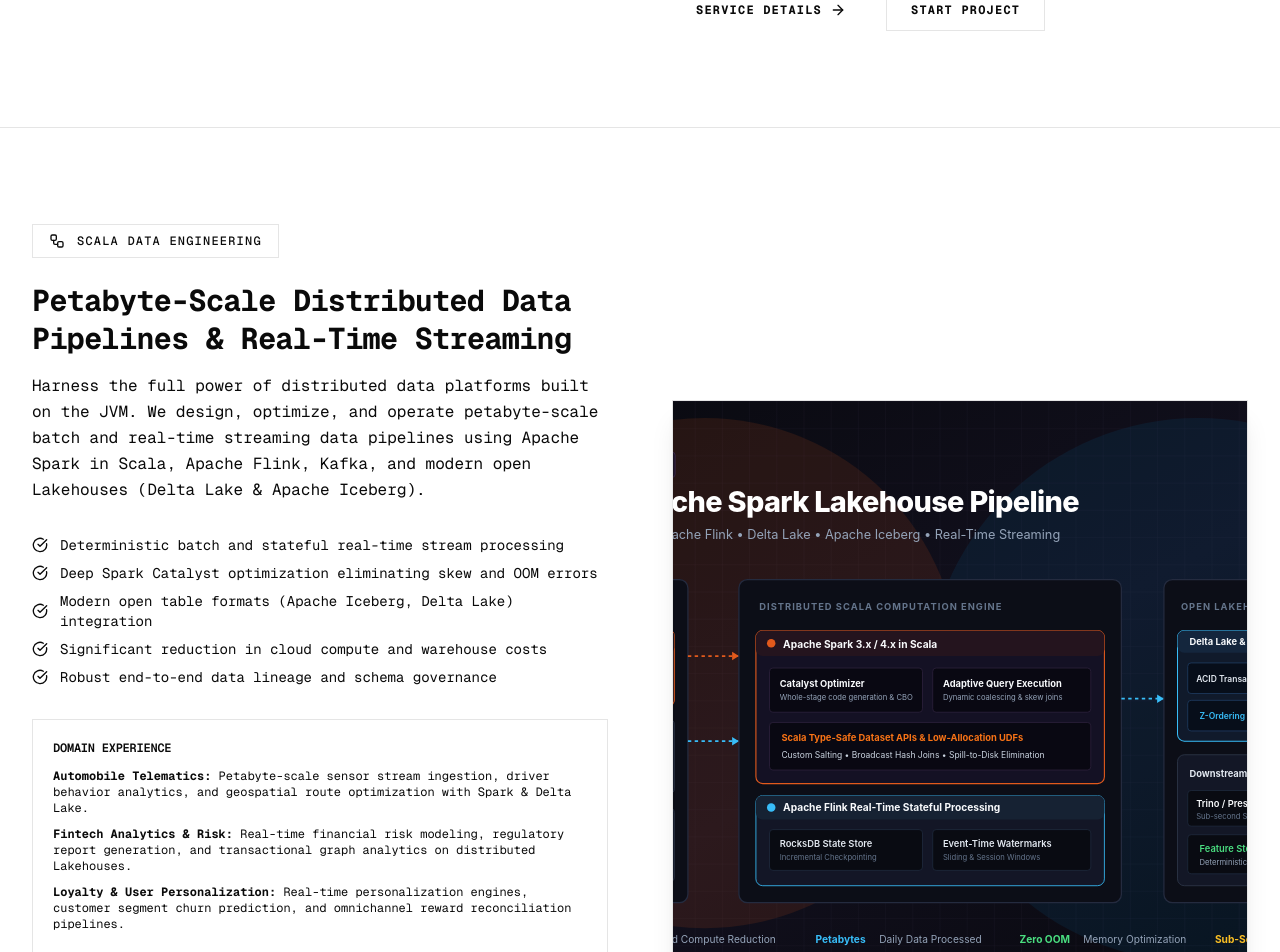
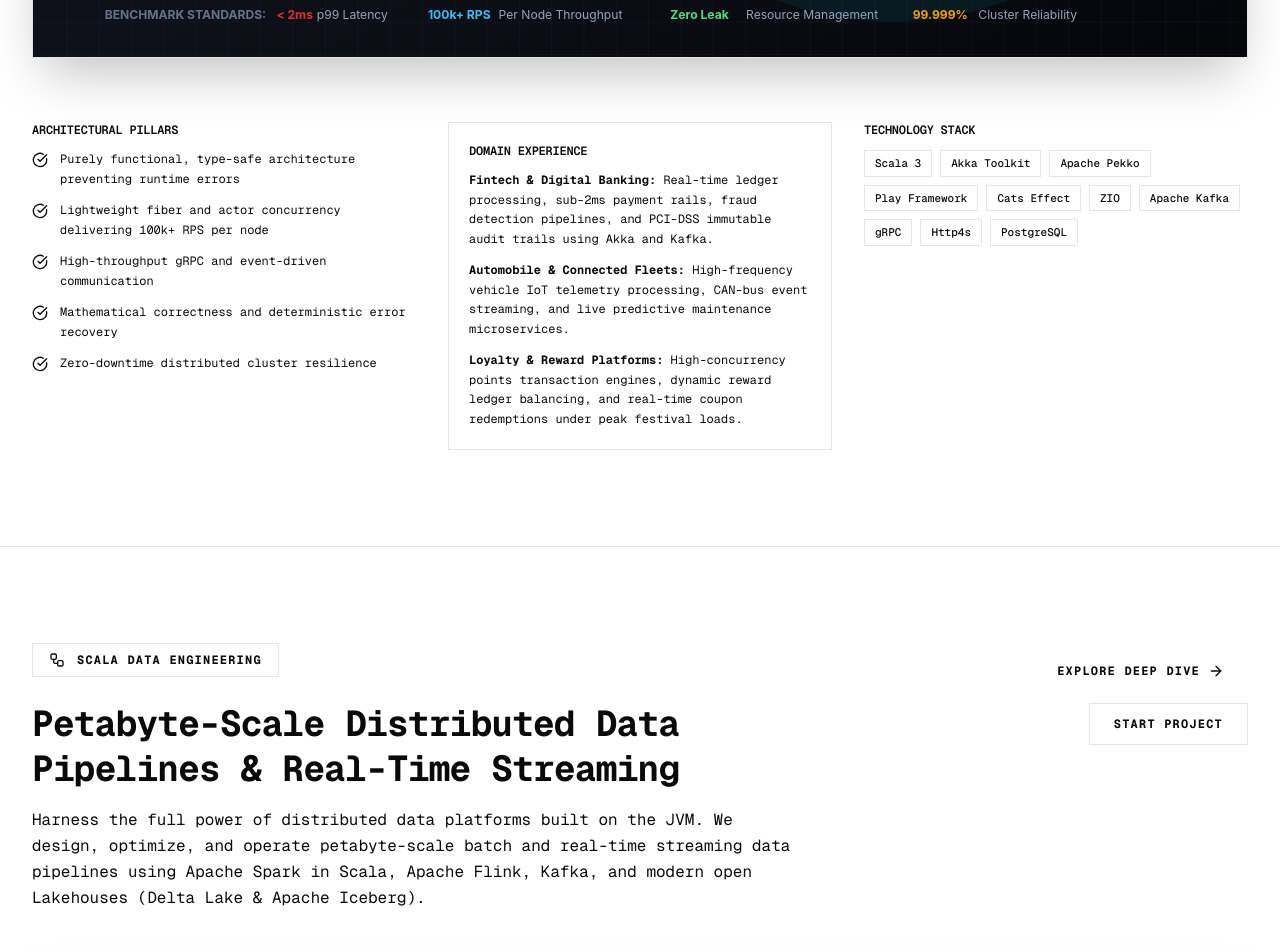
Before and after one commit to dataradixlabs/github.dataradix.in, a React (Vite) app: page /services in a window 1280 px wide. Shown: the part 1640-2592 px from the top of the page. Built offline with nearby package versions, Linux system fonts and the light colour scheme.

Commit message:
fix(services): update architectural visuals to high-impact 16:9 widescreen layout on services and detail pages

```diff
--- a/src/app/pages/ServiceDetailPage.tsx
+++ b/src/app/pages/ServiceDetailPage.tsx
@@ -40,10 +40,10 @@ export function ServiceDetailPage() {
             Back to Services
           </Link>
 
-          <div className="grid grid-cols-1 lg:grid-cols-2 gap-12 items-center">
           <motion.div
-              initial={{ opacity: 0, x: -20 }}
-              animate={{ opacity: 1, x: 0 }}
+            initial={{ opacity: 0, y: 16 }}
+            animate={{ opacity: 1, y: 0 }}
+            className="max-w-4xl mb-12"
           >
             <div className="inline-flex items-center gap-3 px-3 py-1 border border-border bg-background mb-6">
               <service.icon className="w-4 h-4" />
@@ -57,27 +57,27 @@ export function ServiceDetailPage() {
             </p>
           </motion.div>
 
+          {/* Architecture Visual Banner */}
+          {service.image ? (
             <motion.div
-              initial={{ opacity: 0, scale: 0.95 }}
-              animate={{ opacity: 1, scale: 1 }}
-              transition={{ delay: 0.2 }}
-              className="aspect-square border border-border bg-muted flex items-center justify-center relative overflow-hidden group shadow-2xl"
+              initial={{ opacity: 0, y: 20 }}
+              animate={{ opacity: 1, y: 0 }}
+              transition={{ delay: 0.15 }}
+              className="w-full aspect-[16/9] border border-border bg-background/50 rounded-none overflow-hidden group shadow-2xl relative"
             >
-              {service.image ? (
               <img
                 src={service.image}
                 alt={`${service.title} Architecture Diagram`}
-                  className="w-full h-full object-cover object-center transition-transform duration-500 group-hover:scale-105"
-                  loading="lazy"
+                className="w-full h-full object-contain bg-[#08090E] transition-transform duration-500 group-hover:scale-[1.01]"
+                loading="eager"
               />
+            </motion.div>
           ) : (
-                <>
+            <div className="w-full h-64 border border-border bg-muted flex items-center justify-center relative overflow-hidden">
               <div className="absolute inset-0 grid-pattern opacity-100" />
-                  <service.icon className="w-32 h-32 text-muted-foreground/30 relative z-10" />
-                </>
+              <service.icon className="w-24 h-24 text-muted-foreground/30 relative z-10" />
+            </div>
           )}
-            </motion.div>
-          </div>
         </div>
       </section>
 
--- a/src/app/pages/ServicesPage.tsx
+++ b/src/app/pages/ServicesPage.tsx
@@ -44,6 +44,105 @@ export function ServicesPage() {
           className={`py-24 ${index % 2 === 0 ? 'bg-secondary border-y border-border' : ''}`}
         >
           <div className="max-w-7xl mx-auto px-4 sm:px-6 lg:px-8">
+            {service.image ? (
+              /* High-impact Horizontal Architecture Layout */
+              <div className="space-y-12">
+                <div className="grid grid-cols-1 lg:grid-cols-12 gap-8 items-start">
+                  <motion.div
+                    initial={{ opacity: 0, y: 16 }}
+                    whileInView={{ opacity: 1, y: 0 }}
+                    viewport={{ once: true }}
+                    className="lg:col-span-8"
+                  >
+                    <div className="inline-flex items-center gap-3 px-4 py-2 border border-border bg-background mb-6">
+                      <service.icon className="w-4 h-4 text-foreground" />
+                      <span className="text-xs font-bold tracking-widest uppercase">{service.title}</span>
+                    </div>
+
+                    <h2 className="font-display font-bold text-3xl sm:text-4xl mb-4 leading-tight">
+                      {service.tagline}
+                    </h2>
+
+                    <p className="text-muted-foreground leading-relaxed text-base max-w-3xl">
+                      {service.description}
+                    </p>
+                  </motion.div>
+
+                  <div className="lg:col-span-4 flex flex-col sm:flex-row lg:flex-col gap-3 lg:items-end justify-start pt-2">
+                    <Link
+                      to={`/services/${service.id}`}
+                      className="inline-flex items-center justify-center gap-2 px-6 py-3 bg-foreground text-background text-xs font-bold uppercase tracking-widest hover:bg-primary transition-colors w-full sm:w-auto"
+                    >
+                      Explore Deep Dive
+                      <ArrowRight className="w-4 h-4" />
+                    </Link>
+                    <Link
+                      to="/contact"
+                      className="inline-flex items-center justify-center gap-2 px-6 py-3 border border-border bg-background text-xs font-bold uppercase tracking-widest hover:bg-secondary transition-colors w-full sm:w-auto"
+                    >
+                      Start Project
+                    </Link>
+                  </div>
+                </div>
+
+                {/* Horizontal Architecture Canvas */}
+                <motion.div
+                  initial={{ opacity: 0, y: 20 }}
+                  whileInView={{ opacity: 1, y: 0 }}
+                  viewport={{ once: true }}
+                  className="w-full aspect-[16/9] border border-border bg-background overflow-hidden group shadow-2xl relative"
+                >
+                  <img
+                    src={service.image}
+                    alt={`${service.title} Architecture Diagram`}
+                    className="w-full h-full object-contain bg-[#08090E] transition-transform duration-500 group-hover:scale-[1.01]"
+                    loading="lazy"
+                  />
+                </motion.div>
+
+                {/* Benefits, Domains & Tech Grid */}
+                <div className="grid grid-cols-1 md:grid-cols-3 gap-8 pt-4">
+                  <div className="space-y-3">
+                    <h4 className="font-display font-semibold text-xs tracking-widest uppercase text-muted-foreground">Architectural Pillars</h4>
+                    {service.benefits.map((benefit) => (
+                      <div key={benefit} className="flex items-start gap-3">
+                        <CheckCircle className="w-4 h-4 text-foreground flex-shrink-0 mt-0.5" />
+                        <span className="text-xs text-muted-foreground leading-relaxed">{benefit}</span>
+                      </div>
+                    ))}
+                  </div>
+
+                  {service.domains ? (
+                    <div className="p-5 border border-border bg-background/50">
+                      <h4 className="font-display font-semibold text-xs tracking-widest uppercase mb-3 text-muted-foreground">Domain Experience</h4>
+                      <div className="space-y-3">
+                        {service.domains.map((dom: any) => (
+                          <div key={dom.name} className="text-xs">
+                            <span className="font-bold text-foreground">{dom.name}:</span>{' '}
+                            <span className="text-muted-foreground leading-relaxed">{dom.desc}</span>
+                          </div>
+                        ))}
+                      </div>
+                    </div>
+                  ) : <div />}
+
+                  <div>
+                    <h4 className="font-display font-semibold text-xs tracking-widest uppercase mb-3 text-muted-foreground">Technology Stack</h4>
+                    <div className="flex flex-wrap gap-2">
+                      {service.tech.map((tech) => (
+                        <span
+                          key={tech}
+                          className="px-2.5 py-1 border border-border bg-background text-[11px] font-medium"
+                        >
+                          {tech}
+                        </span>
+                      ))}
+                    </div>
+                  </div>
+                </div>
+              </div>
+            ) : (
+              /* Standard 2-column layout for other services */
               <div className={`grid grid-cols-1 lg:grid-cols-2 gap-16 items-center ${
                 index % 2 === 1 ? 'lg:flex-row-reverse' : ''
               }`}>
@@ -53,20 +152,9 @@ export function ServicesPage() {
                   viewport={{ once: true }}
                   className={index % 2 === 1 ? 'lg:order-2' : ''}
                 >
-                <div className="aspect-square border border-border bg-muted flex items-center justify-center relative overflow-hidden group shadow-xl">
-                  {service.image ? (
-                    <img
-                      src={service.image}
-                      alt={`${service.title} Architecture Diagram`}
-                      className="w-full h-full object-cover object-center transition-transform duration-500 group-hover:scale-105"
-                      loading="lazy"
-                    />
-                  ) : (
-                    <>
+                  <div className="aspect-square border border-border bg-muted flex items-center justify-center relative overflow-hidden">
                     <div className="absolute inset-0 grid-pattern opacity-100" />
                     <service.icon className="w-32 h-32 text-muted-foreground/40 relative z-10" />
-                    </>
-                  )}
                   </div>
                 </motion.div>
 
@@ -97,20 +185,6 @@ export function ServicesPage() {
                       </div>
                     ))}
                   </div>
-
-                {service.domains && (
-                  <div className="mb-8 p-5 border border-border bg-background/50">
-                    <h4 className="font-display font-semibold text-xs tracking-widest uppercase mb-3 text-muted-foreground">Domain Experience</h4>
-                    <div className="grid grid-cols-1 gap-2.5">
-                      {service.domains.map((dom: any) => (
-                        <div key={dom.name} className="text-xs">
-                          <span className="font-bold text-foreground">{dom.name}:</span>{' '}
-                          <span className="text-muted-foreground">{dom.desc}</span>
-                        </div>
-                      ))}
-                    </div>
-                  </div>
-                )}
 
                   <div className="mb-8">
                     <h4 className="font-display font-semibold text-xs tracking-widest uppercase mb-4 text-muted-foreground">Technologies We Use</h4>
@@ -143,6 +217,7 @@ export function ServicesPage() {
                   </div>
                 </motion.div>
               </div>
+            )}
           </div>
         </section>
       ))}
```
Also changed, not shown: 65 other files (tests, documents, lock files or other folders). Lines whose indentation alone changed are shown as unchanged.
